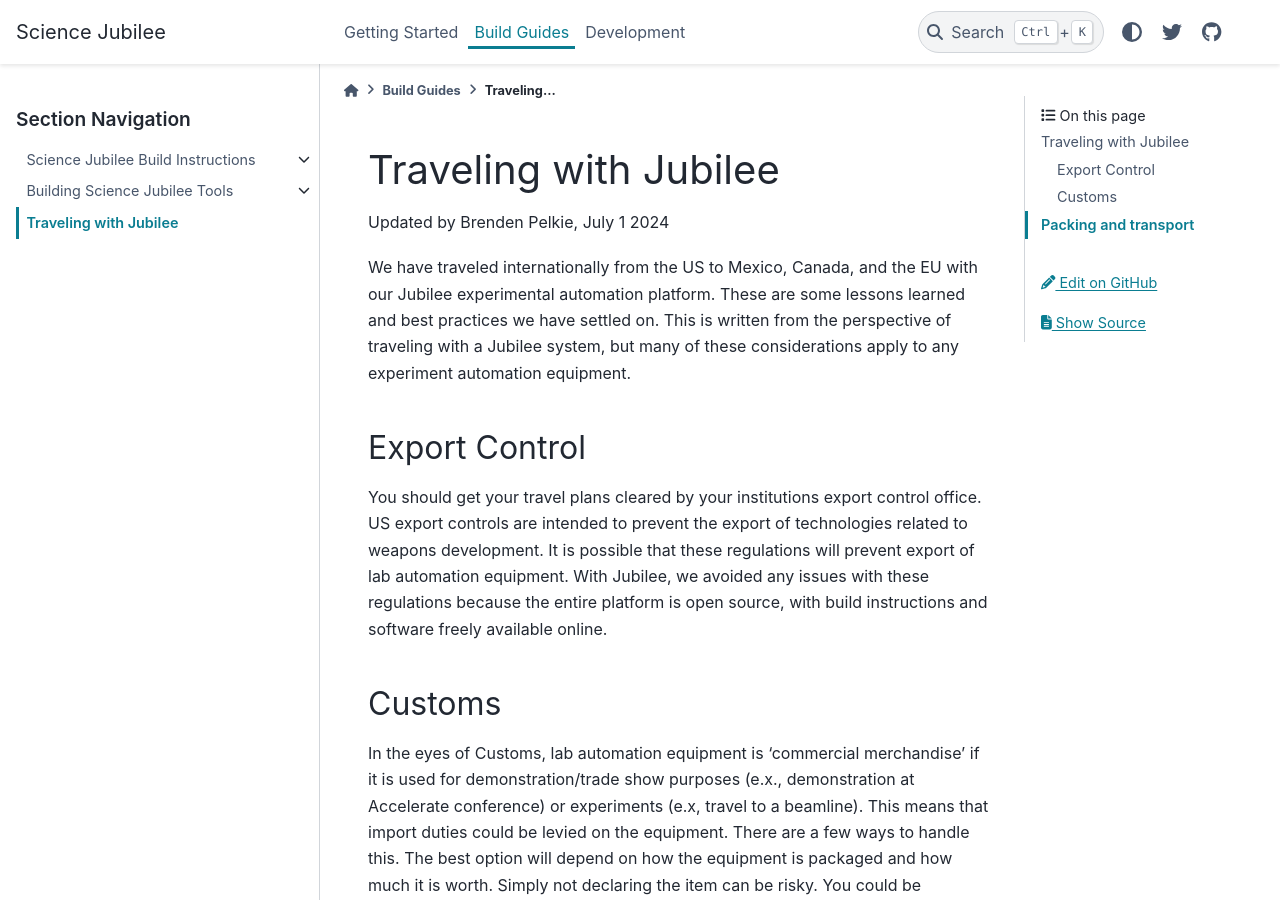
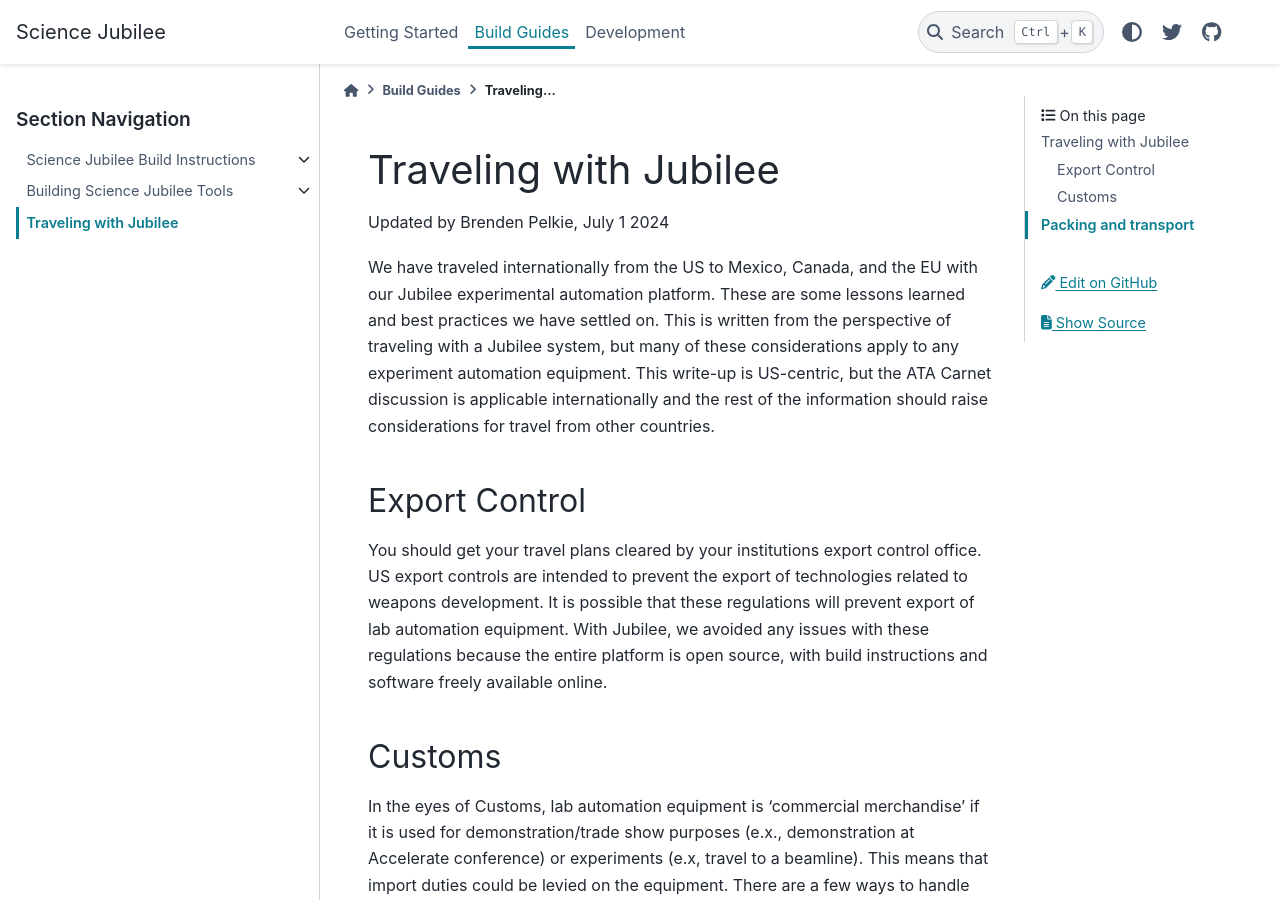
Before and after one commit to machineagency/science-jubilee, a Sphinx documentation site: the page built from docs/building/jubilee_travel.md, in a window 1280 px wide and 900 px high. Built offline with Sphinx 7.4.7 and the PyData theme 0.15.4, drawn with Linux system fonts in a browser that asks for light colours.

Commit message:
Update jubilee_travel.md
add US-centric disclaimer

```diff
--- a/docs/building/jubilee_travel.md
+++ b/docs/building/jubilee_travel.md
@@ -8,7 +8,7 @@
 Updated by Brenden Pelkie, July 1 2024
 
 
-We have traveled internationally from the US to Mexico, Canada, and the EU with our Jubilee experimental automation platform. These are some lessons learned and best practices we have settled on. This is written from the perspective of traveling with a Jubilee system, but many of these considerations apply to any experiment automation equipment.
+We have traveled internationally from the US to Mexico, Canada, and the EU with our Jubilee experimental automation platform. These are some lessons learned and best practices we have settled on. This is written from the perspective of traveling with a Jubilee system, but many of these considerations apply to any experiment automation equipment. This write-up is US-centric, but the ATA Carnet discussion is applicable internationally and the rest of the information should raise considerations for travel from other countries.
 
 ## Export Control
 
```
